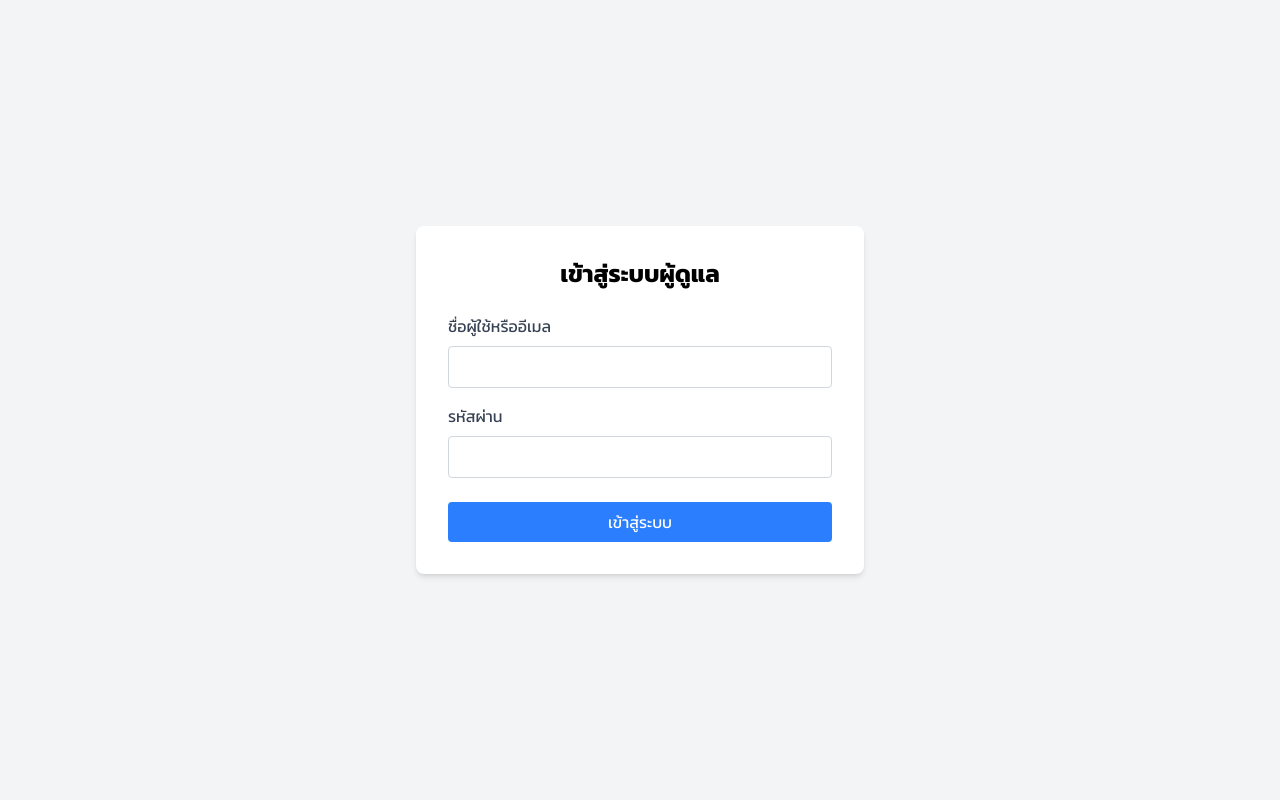
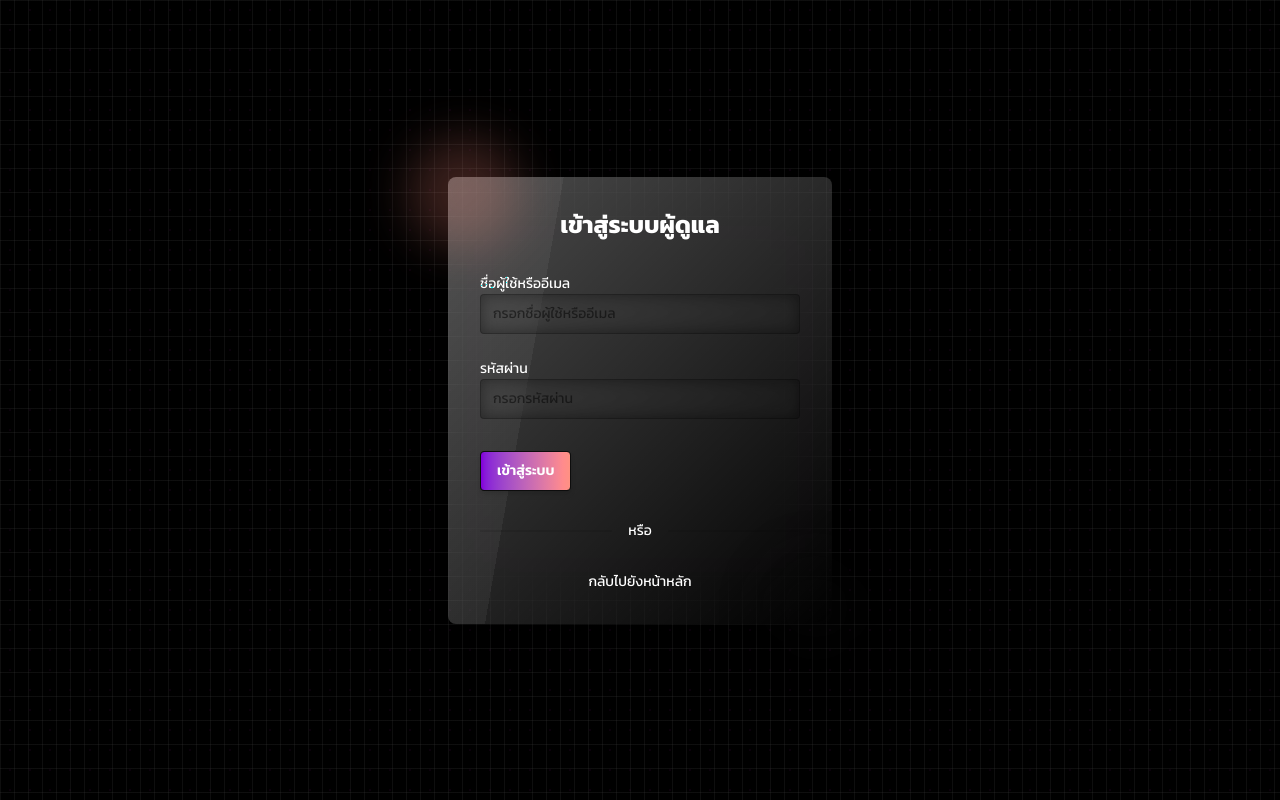
Before and after one commit to Jiranon-K/Hoshizora-Blog, a Next.js app: page /login in a window 1280 px wide. Built offline with nearby package versions, Linux system fonts and the light colour scheme.

Commit message:
Update admin login form ui

```diff
--- a/app/components/LoginForm.jsx
+++ b/app/components/LoginForm.jsx
@@ -69,22 +69,31 @@ const LoginForm = () => {
   };
 
   return (
-    <div className="min-h-screen flex items-center justify-center bg-gray-100">
-      <div className="bg-white p-8 rounded-lg shadow-md w-full max-w-md">
-        <h1 className="text-2xl font-bold mb-6 text-center">เข้าสู่ระบบผู้ดูแล</h1>
+    <div className="min-h-screen bg-black flex items-center justify-center">
+
+      <div className="absolute inset-0 bg-black bg-[radial-gradient(rgba(120,0,120,0.1)_1px,transparent_1px)] bg-[size:20px_20px]"></div>
 
 
+      <div className="absolute bottom-0 left-0 right-0 top-0 bg-[linear-gradient(to_right,#4f4f4f2e_1px,transparent_1px),linear-gradient(to_bottom,#4f4f4f2e_1px,transparent_1px)] bg-[size:14px_24px]"></div>
+
+      <div className="card w-96 glass shadow-xl relative z-10 border border-neutral-800">
+        <div className="absolute -top-10 -left-10 w-28 h-28 rounded-full blur-xl bg-error/30 animate-pulse"></div>
+        <div className="absolute -bottom-10 -right-10 w-28 h-28 rounded-full blur-xl bg-primary/30 animate-pulse"></div>
+
+        <div className="card-body p-8">
+          <h2 className="card-title text-2xl mb-6 text-center font-bold text-white mx-auto">เข้าสู่ระบบผู้ดูแล</h2>
+
           {error && (
-          <div className="bg-red-100 border border-red-400 text-red-700 px-4 py-3 rounded mb-4">
-            {error}
+            <div className="alert alert-error shadow-lg mb-6 transition-all animate-fadeIn">
+              <svg xmlns="http://www.w3.org/2000/svg" className="stroke-current shrink-0 h-6 w-6" fill="none" viewBox="0 0 24 24"><path strokeLinecap="round" strokeLinejoin="round" strokeWidth="2" d="M10 14l2-2m0 0l2-2m-2 2l-2-2m2 2l2 2m7-2a9 9 0 11-18 0 9 9 0 0118 0z" /></svg>
+              <span>{error}</span>
             </div>
           )}
 
-        <form onSubmit={handleSubmit}>
-
-          <div className="mb-4">
-            <label htmlFor="usernameOrEmail" className="block text-gray-700 mb-2">
-              ชื่อผู้ใช้หรืออีเมล
+          <form onSubmit={handleSubmit} className="space-y-6">
+            <div className="form-control w-full">
+              <label className="label">
+                <span className="label-text text-white">ชื่อผู้ใช้หรืออีเมล</span>
               </label>
               <input
                 type="text"
@@ -92,15 +101,15 @@ const LoginForm = () => {
                 name="usernameOrEmail"
                 value={formData.usernameOrEmail}
                 onChange={handleChange}
-              className="w-full p-2 border border-gray-300 rounded focus:outline-none focus:ring-2 focus:ring-blue-500"
+                placeholder="กรอกชื่อผู้ใช้หรืออีเมล"
+                className="input input-bordered w-full bg-neutral/40 backdrop-blur-sm focus:border-primary transition-all duration-300"
                 required
               />
             </div>
 
-
-          <div className="mb-6">
-            <label htmlFor="password" className="block text-gray-700 mb-2">
-              รหัสผ่าน
+            <div className="form-control w-full">
+              <label className="label">
+                <span className="label-text text-white">รหัสผ่าน</span>
               </label>
               <input
                 type="password"
@@ -108,22 +117,36 @@ const LoginForm = () => {
                 name="password"
                 value={formData.password}
                 onChange={handleChange}
-              className="w-full p-2 border border-gray-300 rounded focus:outline-none focus:ring-2 focus:ring-blue-500"
+                placeholder="กรอกรหัสผ่าน"
+                className="input input-bordered w-full bg-neutral/40 backdrop-blur-sm focus:border-primary transition-all duration-300"
                 required
               />
             </div>
 
-
+            <div className="form-control mt-8">
               <button
                 type="submit"
                 disabled={loading}
-            className={`w-full bg-blue-500 text-white py-2 px-4 rounded hover:bg-blue-600 transition duration-200 ${
-              loading ? 'opacity-70 cursor-not-allowed' : ''
-            }`}
+                className="btn btn-primary bg-gradient-to-r from-purple-700 to-error hover:opacity-80 transition-all duration-300 shadow-md"
               >
-            {loading ? 'กำลังเข้าสู่ระบบ...' : 'เข้าสู่ระบบ'}
+                {loading ? (
+                  <>
+                    <span className="loading loading-spinner loading-sm"></span>
+                    กำลังเข้าสู่ระบบ...
+                  </>
+                ) : (
+                  'เข้าสู่ระบบ'
+                )}
               </button>
+            </div>
           </form>
+
+          <div className="divider text-white my-6">หรือ</div>
+
+          <div className="text-center">
+            <a href="/" className="link link-hover text-white">กลับไปยังหน้าหลัก</a>
+          </div>
+        </div>
       </div>
     </div>
   );
```
Lines whose indentation alone changed are shown as unchanged.
